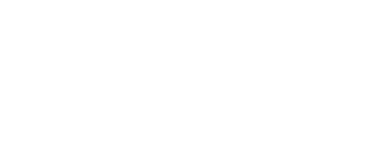
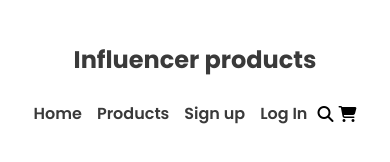
Before and after one commit to omor8243/influencer-gear-project, a plain HTML site: page index.html in a window 390 px wide. Drawn offline with Linux system fonts and the light colour scheme; a web font is replaced by a local one.

Commit message:
added nav part with responsive

```diff
--- /dev/null
+++ b/css/style.css
@@ -0,0 +1,64 @@
+ @import url('https://fonts.googleapis.com/css2?family=Lato:ital,wght@0,400;0,700;1,700&family=Open+Sans:ital,wght@0,400;0,500;0,600;0,700;0,800;1,500;1,600&family=Oswald:wght@300;400;500;600&family=Poppins:wght@400;500;600;700&family=Smokum&family=Work+Sans:wght@400;500;600;700&display=swap');
+
+ /*common css*/
+ body {
+   /* font-family: 'Lato', sans-serif;
+   font-family: 'Open Sans', sans-serif;
+   font-family: 'Oswald', sans-serif; */
+   font-family: 'Poppins', sans-serif;
+   /* font-family: 'Smokum', cursive;
+   font-family: 'Work Sans', sans-serif; */
+ }
+ :root{
+  --primary-font: #3A3A3A;
+ }
+
+ /*nav css start*/
+ .navbar-part-container{
+  padding: 3rem 6rem;
+ }
+ .navbar-part{
+  display: flex;
+  justify-content: space-between;
+  align-items: center;
+  /* text-align: center; */
+ }
+ .navbar-logo{
+  color: var(--primary-font);
+  font-size: 1.50rem;
+ }
+ .navbar{
+  display: flex;
+ }
+ .navbar li, i{
+  /* display: inline-block; */
+  list-style: none;
+  margin-right: 2rem;
+ }
+ .navbar li a{
+  text-decoration: none;
+  color: var(--primary-font);
+  font-weight: 600;
+  padding: 5px;
+ }
+ /*nav css end*/
+
+
+ /*responsive css*/
+ @media screen and (max-width: 576px) {
+  .navbar-part-container{
+    padding: 10px;
+  }
+  .navbar{
+    margin: 0;
+    padding: 0;
+    align-items: center;
+  }
+  .navbar-part{
+    flex-direction: column;
+  }
+  .navbar li, i {
+    margin-right: 5px;
+  }
+
+ }
--- a/index.html
+++ b/index.html
@@ -4,9 +4,26 @@
   <meta charset="UTF-8">
   <meta name="viewport" content="width=device-width, initial-scale=1.0">
   <title>Influencer gear project</title>
+  <link rel="stylesheet" href="./css/style.css">
+  <link rel="stylesheet" href="https://cdnjs.cloudflare.com/ajax/libs/font-awesome/6.4.0/css/all.min.css"/>
 </head>
 <body>
-  <header></header>
+  <header>
+    <!--navbar part start-->
+    <section class="navbar-part-container">
+      <nav class="navbar-part">
+        <h3 class="navbar-logo">Influencer products</h3>
+        <ul class="navbar">
+          <li><a href="#">Home</a></li>
+          <li><a href="#">Products</a></li>
+          <li><a href="#">Sign up</a></li>
+          <li><a href="#">Log In</a></li>
+          <i class="fa-solid fa-magnifying-glass"></i>
+          <i class="fa-solid fa-cart-shopping"></i>
+        </ul>
+      </nav>
+    </section><!--navbar part end-->
+  </header>
   <main></main>
   <footer></footer>
 </body>
```
